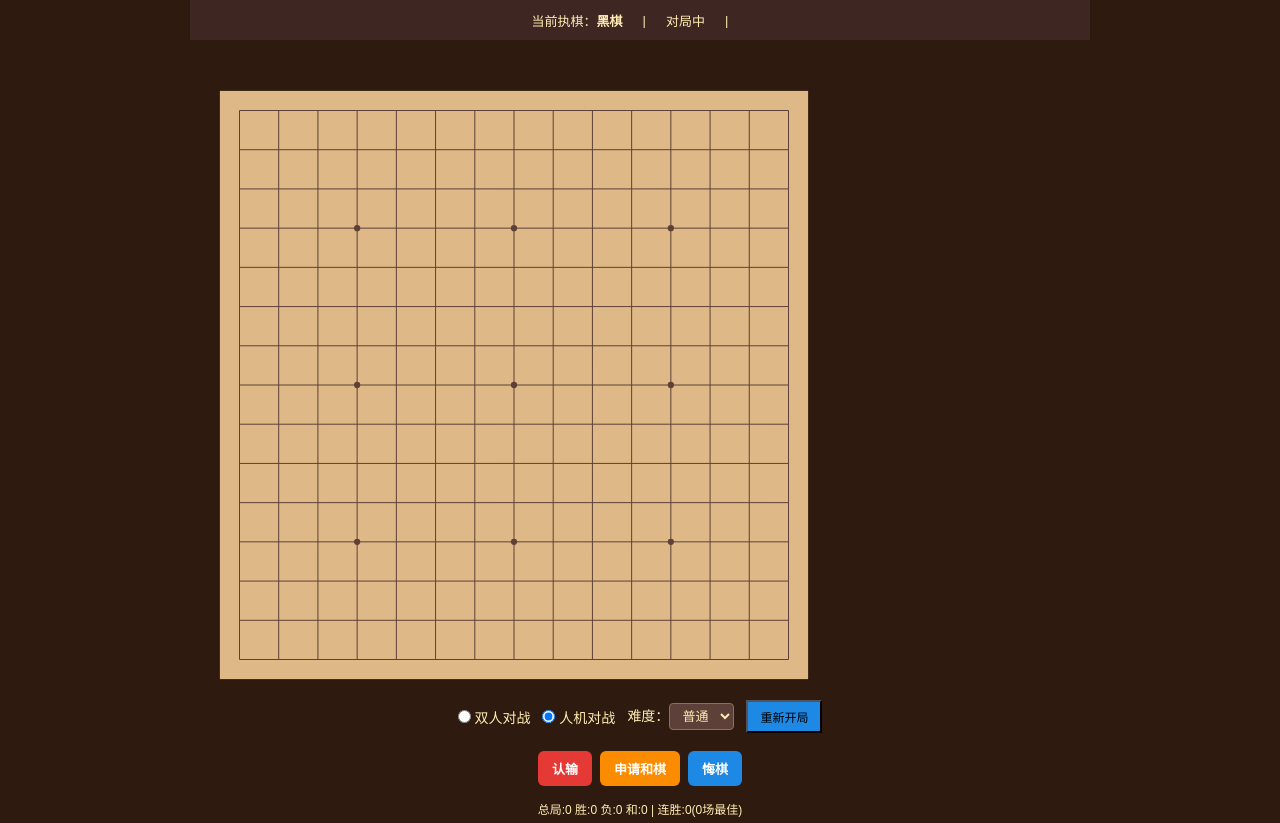
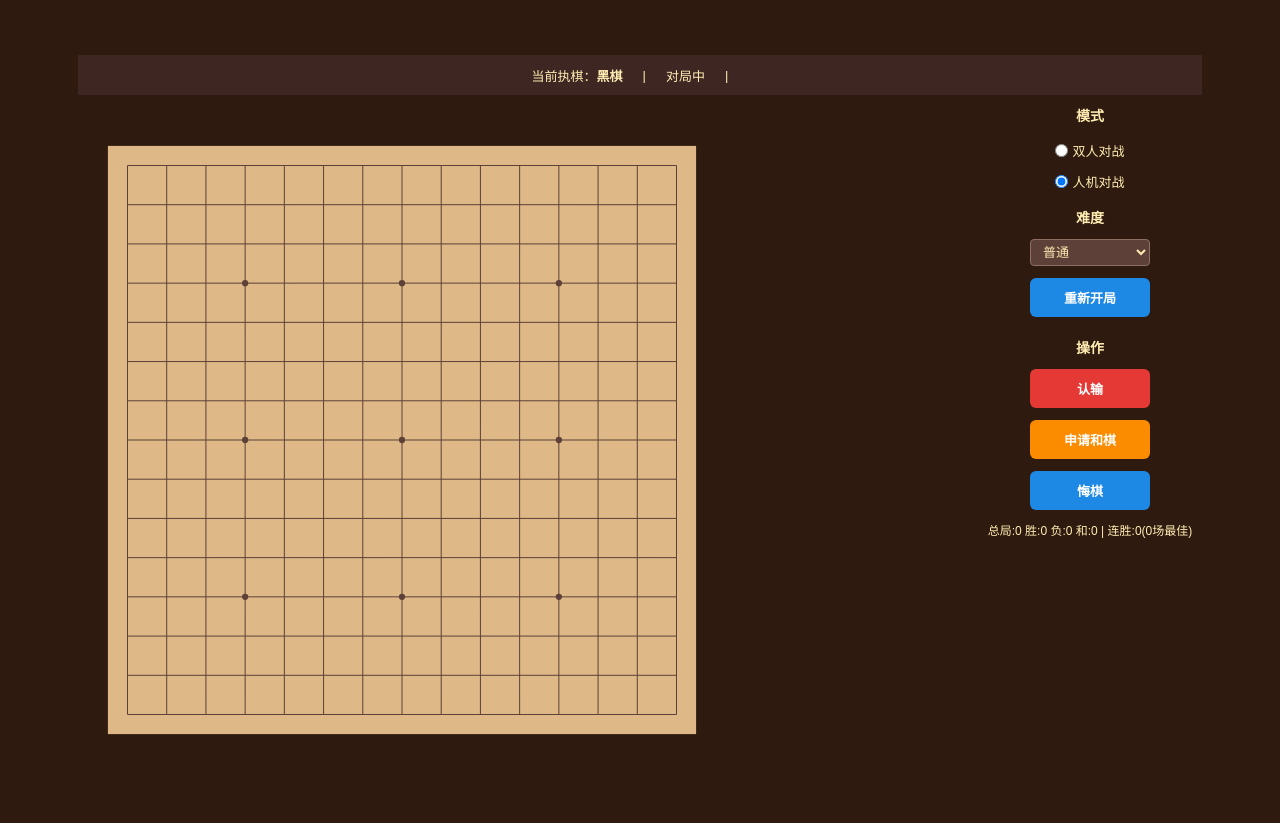
Before and after one commit to Xeno505-VCD/Gomoku-game, a website built with Vite: page index.html in a window 1280 px wide. After the commit the page ends 800 px from the top, so only its background shows below. Built offline with nearby package versions, Linux system fonts and the light colour scheme.

Commit message:
feat: right-side panel UI layout + game stats bar

```diff
--- a/index.html
+++ b/index.html
@@ -12,36 +12,36 @@ body {
   min-height: 100vh; font-family: 'Microsoft YaHei', 'PingFang SC', sans-serif;
   overflow-x: hidden;
 }
-#app { display: flex; flex-direction: column; align-items: center; }
 #infoBar {
   width: 100%; height: 40px; background-color: #3E2723; color: #FFECB3;
   display: flex; align-items: center; justify-content: center; gap: 20px;
   font-size: 13px; flex-shrink: 0; flex-wrap: wrap; padding: 0 10px;
 }
 #infoBar span { white-space: nowrap; }
-#gameCanvas { cursor: pointer; }
-#toolbar {
-  display: flex; gap: 8px; padding: 8px; justify-content: center; flex-wrap: wrap;
-}
-#toolbar button {
-  border: none; cursor: pointer; font-family: inherit; font-size: 13px; font-weight: bold;
-  color: #fff; border-radius: 6px; padding: 8px 14px; transition: transform 0.1s, opacity 0.2s;
-}
-#toolbar button:hover:not(:disabled) { opacity: 0.9; transform: scale(1.02); }
-#toolbar button:active:not(:disabled) { transform: scale(0.96); }
-#toolbar button:disabled { background-color: #9E9E9E !important; color: #616161 !important; cursor: not-allowed; opacity: 0.7; }
+#gameCanvas { cursor: pointer; flex-shrink: 0; }
 .btn-red { background-color: #E53935; }
 .btn-orange { background-color: #FB8C00; }
 .btn-blue { background-color: #1E88E5; }
-#modeSelect {
-  display: flex; gap: 12px; align-items: center; padding: 10px;
-  color: #FFECB3; font-size: 14px;
+/* 主区：棋盘左 + 面板右 */
+#mainArea { display: flex; align-items: flex-start; justify-content: center; gap: 0; width: 100%; }
+#sidePanel {
+  display: flex; flex-direction: column; align-items: center; padding: 10px; gap: 12px;
+  color: #FFECB3; font-size: 14px; flex-shrink: 0; min-width: 140px;
 }
-#modeSelect label { cursor: pointer; }
-#modeSelect select {
+#sidePanel button {
+  border: none; cursor: pointer; font-family: inherit; font-size: 13px; font-weight: bold;
+  color: #fff; border-radius: 6px; padding: 10px 0; transition: transform 0.1s, opacity 0.2s;
+  width: 120px; flex-shrink: 0;
+}
+#sidePanel button:hover:not(:disabled) { opacity: 0.9; transform: scale(1.02); }
+#sidePanel button:active:not(:disabled) { transform: scale(0.96); }
+#sidePanel button:disabled { background-color: #9E9E9E !important; color: #616161 !important; cursor: not-allowed; opacity: 0.7; }
+#sidePanel select {
   padding: 4px 8px; border-radius: 4px; background: #5D4037; color: #FFECB3;
-  border: 1px solid #8D6E63; font-size: 13px;
+  border: 1px solid #8D6E63; font-size: 13px; width: 120px;
 }
+#sidePanel label { cursor: pointer; font-size: 13px; display: flex; align-items: center; gap: 4px; }
+#statsBar { color: #FFECB3; font-size: 12px; text-align: center; line-height: 1.5; }
 </style>
 </head>
 <body>
@@ -53,25 +53,28 @@ body {
     <span>|</span>
     <span id="aiHint"></span>
   </div>
+<div id="mainArea">
   <canvas id="gameCanvas"></canvas>
-  <div id="modeSelect">
+  <div id="sidePanel">
+    <div style="font-weight:bold;margin-bottom:4px;">模式</div>
     <label><input type="radio" name="mode" value="pvp" id="modePvp"> 双人对战</label>
     <label><input type="radio" name="mode" value="ai" id="modeAi" checked> 人机对战</label>
-    <label>难度：<select id="aiLevel">
+    <div style="font-weight:bold;margin-top:4px;">难度</div>
+    <select id="aiLevel">
       <option value="0">入门</option>
       <option value="1">简单</option>
       <option value="2" selected>普通</option>
       <option value="3">困难</option>
       <option value="4">大师</option>
-    </select></label>
-    <button class="btn-blue" onclick="restartGame()" style="padding:6px 12px;font-size:12px;">重新开局</button>
-  </div>
-  <div id="toolbar">
+    </select>
+    <button class="btn-blue" onclick="restartGame()">重新开局</button>
+    <div style="font-weight:bold;margin-top:8px;">操作</div>
     <button class="btn-red" id="btnSurrender" onclick="surrender()">认输</button>
     <button class="btn-orange" id="btnDraw" onclick="requestDraw()">申请和棋</button>
     <button class="btn-blue" id="btnUndo" onclick="requestUndo()">悔棋</button>
+    <div id="statsBar"></div>
   </div>
-  <div id="statsBar" style="color:#FFECB3;font-size:12px;padding:6px;text-align:center;"></div>
+</div>
 </div>
 <script>
 // ========== 五子棋游戏 ==========
```
Also changed, not shown: play.html (+28 -25 lines).
